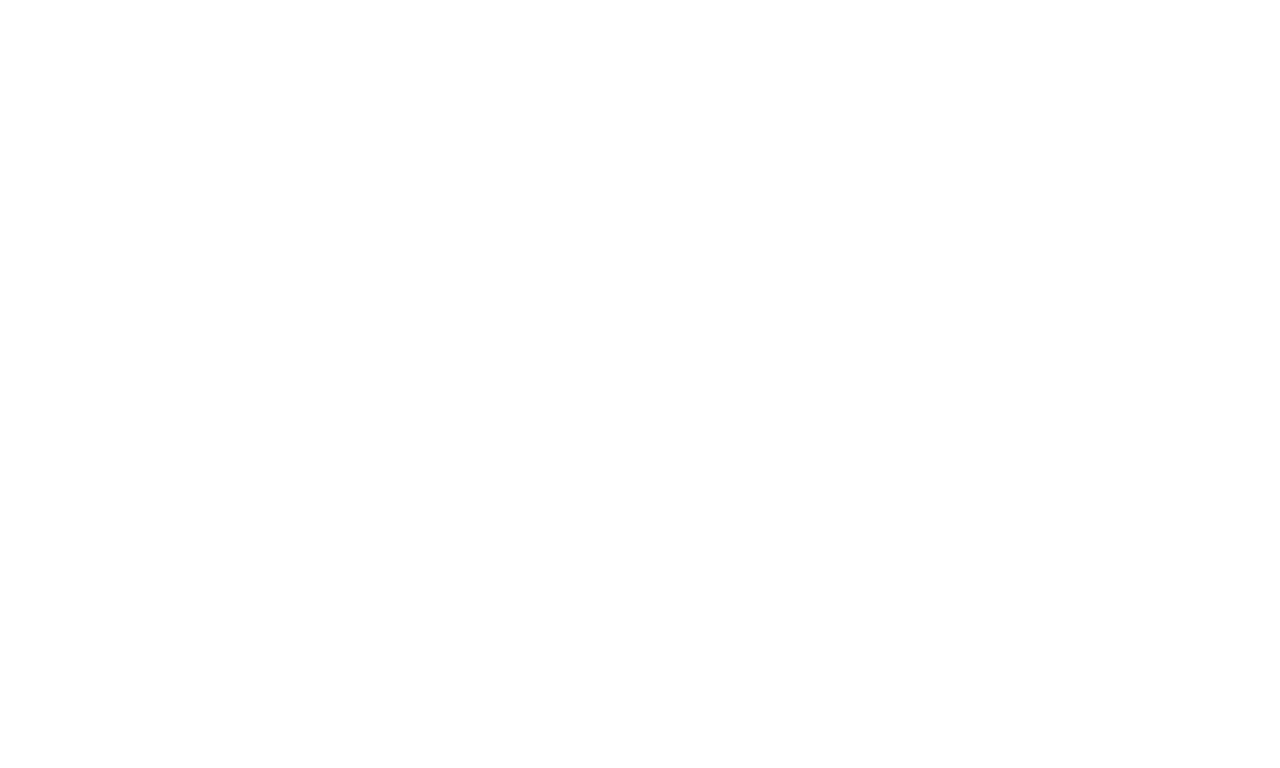
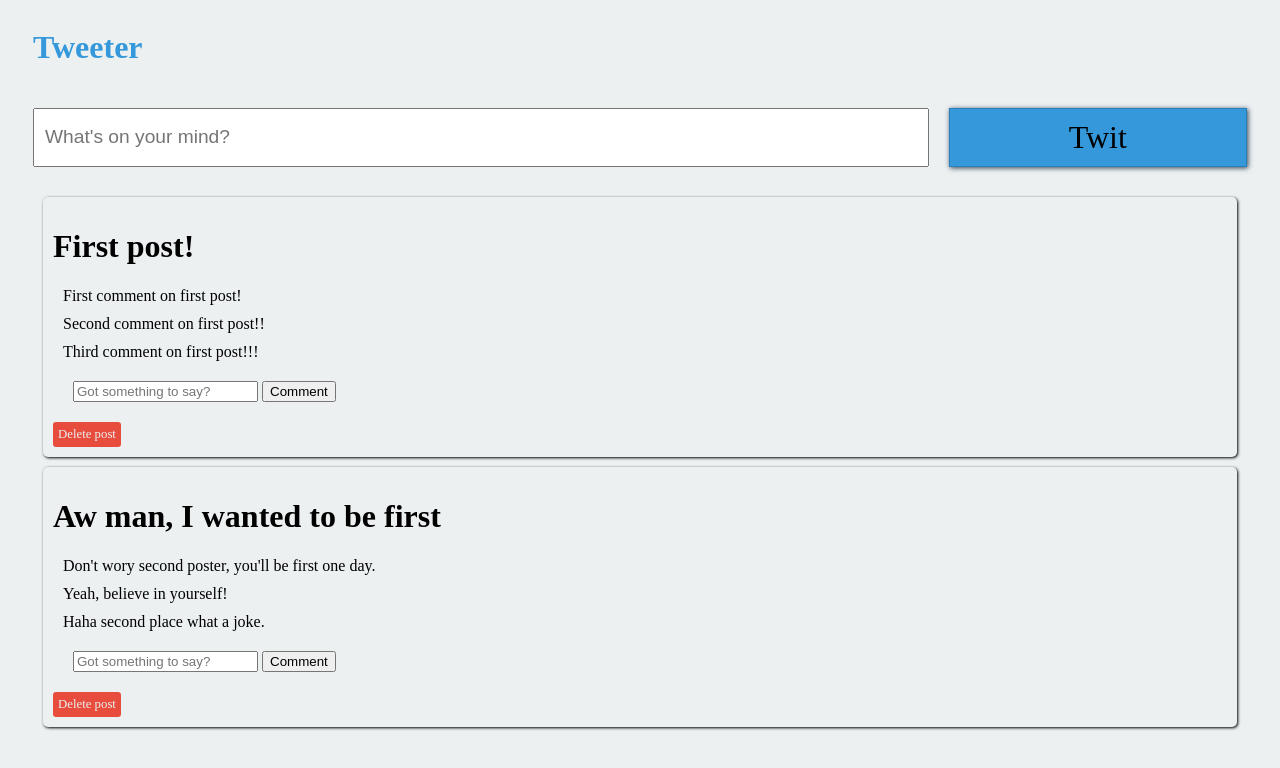
Before and after one commit to ranm13/Tweeter-pr, a plain HTML site: page index.html in a window 1280 px wide. Drawn offline with nearby package versions, Linux system fonts and the light colour scheme; a web font is replaced by a local one.

Commit message:
added first draft of render

```diff
--- a/index.html
+++ b/index.html
@@ -1,15 +1,23 @@
 <!DOCTYPE html>
 <html>
 <head>
-   <meta charset='utf-8' />
-   <meta http-equiv='X-UA-Compatible' content='IE=edge'>
-   <title>Page Title</title>
-   <meta name='viewport' content='width=device-width, initial-scale=1'>
-   <link rel='stylesheet' type='text/css' media='screen' href='style.css' />
+    <title>Tweeter</title>
+    <link href="https://fonts.googleapis.com/css?family=Balthazar" rel="stylesheet">
+    <link rel="stylesheet" type="text/css" media="screen" href="style.css" />
+    <script src="https://ajax.googleapis.com/ajax/libs/jquery/3.3.1/jquery.min.js"></script>
 </head>
 <body>
 
-    <script src='logic.js'></script>
-    <script src='main.js'></script>
+    <div id="container">
+        <h1 id="title">Tweeter</h1>
+        <input type="text" placeholder="What's on your mind?" id="input">
+        <div id="post" onclick="post()">Twit</div>
+        <div id="posts"></div>
+    </div>
+
+    <script src="render.js"></script>
+    <script src="logic.js"></script>
+    <script src="main.js"></script>
+
 </body>
 </html>
--- a/logic.js
+++ b/logic.js
@@ -33,7 +33,7 @@ const Tweeter = function(){
     //function that pushes new post into the posts array
     const addPost = function(text){
         const postID = "p" + (postIdCounter + 1)
-        postIdCounter += 1
+        postIdCounter ++
         return _posts.push({text: text, id: postID, comments: []})
     }
 
@@ -48,8 +48,8 @@ const Tweeter = function(){
 
     //function that pushes a text comment into the comments array of the post with the given ID
     const addComment = function(text, postID){
-        const commentID = "c" + (commentIdCounter + 1)
-        commentIdCounter += 1
+        commentIdCounter ++
+        const commentID = "c" + commentIdCounter
         for(let index in _posts){
             if (_posts[index].id === postID){
                 return _posts[index].comments.push({id: commentID, text: text})
@@ -83,10 +83,13 @@ const Tweeter = function(){
 
 
 
-const tweeter = Tweeter()
-tweeter.addPost("This is my own post!")
-tweeter.removePost("p1")
-tweeter.addComment("Damn straight it is!", "p3")
-tweeter.addComment("Second the best!", "p2")
-tweeter.removeComment("p2", "c6")
-console.log(tweeter.getPosts())
+
+/*const findPostById = function(postID){
+    const removePost = function(postID){
+        for(let index in _posts){
+            if (_posts[index].id === postID){
+                return _posts.splice(index, 1)
+            }
+        }
+    }
+}*/
--- a/main.js
+++ b/main.js
@@ -0,0 +1,4 @@
+const tweeter = Tweeter()
+const renderer = Renderer()
+
+renderer.renderPosts(tweeter.getPosts())
--- /dev/null
+++ b/render.js
@@ -0,0 +1,17 @@
+const Renderer = function(){
+
+    const renderPosts = function(posts){
+        $("#posts").empty()
+        for(let post of posts){
+            $("#posts").append(`<div class="post" id=${post.id}><h1 class="posts">${post.text}</h1></div>`)
+            for(let comment of post.comments){
+                $(`#${post.id}`).append(`<div class="comments" id=${comment.id}>${comment.text}</div>`)
+            }
+            $(`#${post.id}`).append(`<div class="user-comment"><input type="text" class="comment-input" placeholder="Got something to say?">
+            <button class="comment-submit">Comment</button><br></div><div class="delete">Delete post</div>`)
+        }
+    }
+    return{
+        renderPosts
+    }
+}
--- a/style.css
+++ b/style.css
@@ -0,0 +1,68 @@
+body{
+    background-color: #ecf0f1;
+    font-family: 'Balthazar', serif;
+}
+
+#container{
+    display: grid;
+    grid-gap: 20px;
+    padding-left: 25px;
+    padding-right: 25px;
+    grid-template-columns: 3fr 1fr;
+    grid-template-areas:
+    "h .""i b""p p"
+}
+
+#title{
+    grid-area: h;
+    color: #3498db;
+}
+
+#input{
+    grid-area: i;
+    padding: 10px;
+    font-size: 1.5vw;
+}
+
+#posts{
+    grid-area: p;
+}
+
+#post{
+    grid-area: b;
+    padding: 10px;
+    background-color: #3498db;
+    border: 1px solid #2980b9;
+    box-shadow: 1px 1px 5px #2c3e50;
+    cursor: pointer;
+    display: flex;
+    justify-content: center;
+    font-size: 2.5vw;
+}
+
+.post{
+    box-shadow: 1px 1px 3px;
+    margin: 10px;
+    border-radius: 5px;
+    padding: 10px;
+
+}
+
+.comments{
+    margin-left: 10px;
+    margin: 10px;
+}
+
+.delete{
+    cursor: pointer;
+    color: #ecf0f1;
+    background-color: #e74c3c;
+    display: inline-block;
+    padding: 5px;
+    border-radius: 3px;
+    font-size: 0.8em;
+}
+
+.user-comment{
+    margin: 20px;
+}
```
